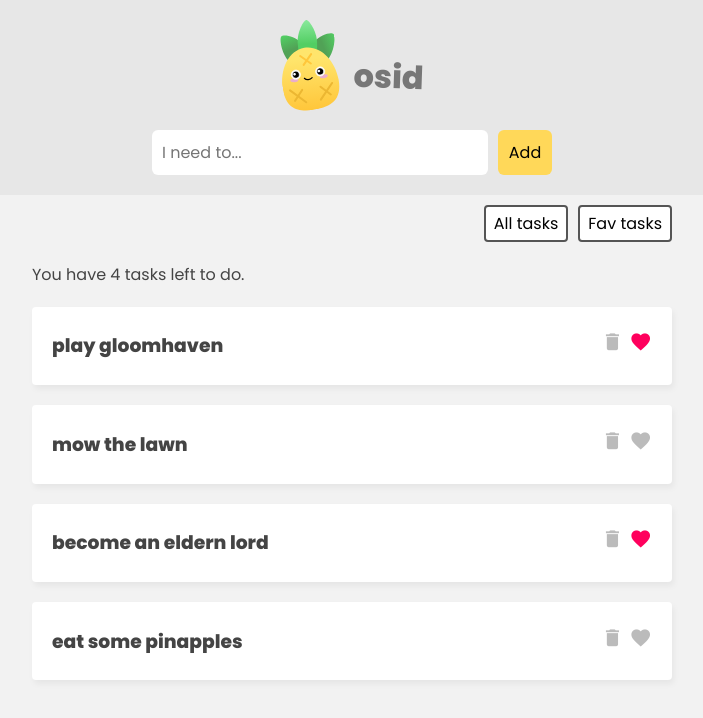
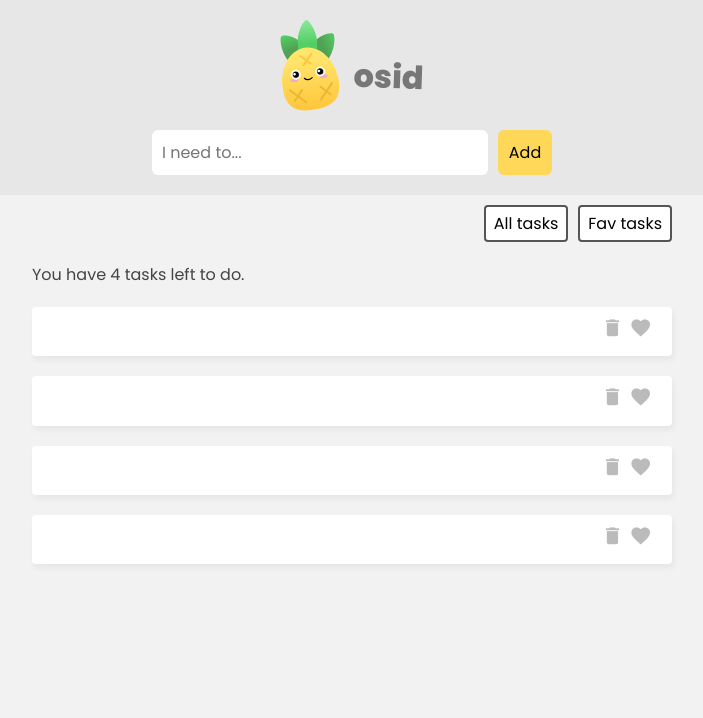
Before and after one commit to osid-alkourd/pinia-state-management, a Vue app: page / in a window 1280 px wide. Shown: the top 718 px of the page, without its empty margins (288-991 px from the left). Built offline with nearby package versions, Linux system fonts and the light colour scheme; data requests are answered from the project's data file.

Commit message:
complete async actions part 2 delete and update

```diff
--- a/data/db.json
+++ b/data/db.json
@@ -1,22 +1,18 @@
 {
   "tasks": [
     {
-            "id": 1,
-            "title": "play gloomhaven",
-            "isFav": true
+      "isFav": false,
+      "id": 1
     },
     {
-            "id": 2,
-            "title": "mow the lawn",
-            "isFav": false
+      "isFav": false,
+      "id": 2
     },
     {
-            "title": "become an eldern lord",
-            "isFav": true,
+      "isFav": false,
       "id": 3
     },
     {
-            "title": "eat some pinapples",
       "isFav": false,
       "id": 4
     }
--- a/src/stores/TaskStore.js
+++ b/src/stores/TaskStore.js
@@ -22,24 +22,42 @@ export const useTasksStore = defineStore('taskStore', {
     },
     actions: {
 
-        addTask(task) {
+        async addTask(task) {
             this.tasks.push(task);
+            const res = await fetch('http://localhost:3000/tasks', {
+                method: 'POST',
+                body: JSON.stringify(task),
+                headers: { 'content-type': 'application/json' }
+            });
+            if (res.error) {
+                console.log(res.error)
+            }
+
         },
-        deleteTask(id) {
+        async deleteTask(id) {
             this.tasks = this.tasks.filter(task => task.id !== id)
+            const res = await fetch(`http://localhost:3000/tasks/${id}`, {
+                method: 'DELETE',
+            });
+
         },
-        toggleFav(id) {
+        async toggleFav(id) {
             const task = this.tasks.find(task => task.id === id);
             task.isFav = !task.isFav;
+            const res = await fetch(`http://localhost:3000/tasks/${id}`, {
+                method: 'PUT',
+                body: JSON.stringify({isFav: task.isFav}),
+                headers: {'content-type': 'application/json'}
+            });
         },
-        async getTasks(){
+        async getTasks() {
             this.isLoading = true;
             const res = await fetch('http://localhost:3000/tasks');
             const data = await res.json();
             this.tasks = data;
             this.isLoading = false;
-            console.log(data);
-         },
+            // console.log(data);
+        },
 
     }
 })
```
Lines whose indentation alone changed are shown as unchanged.
